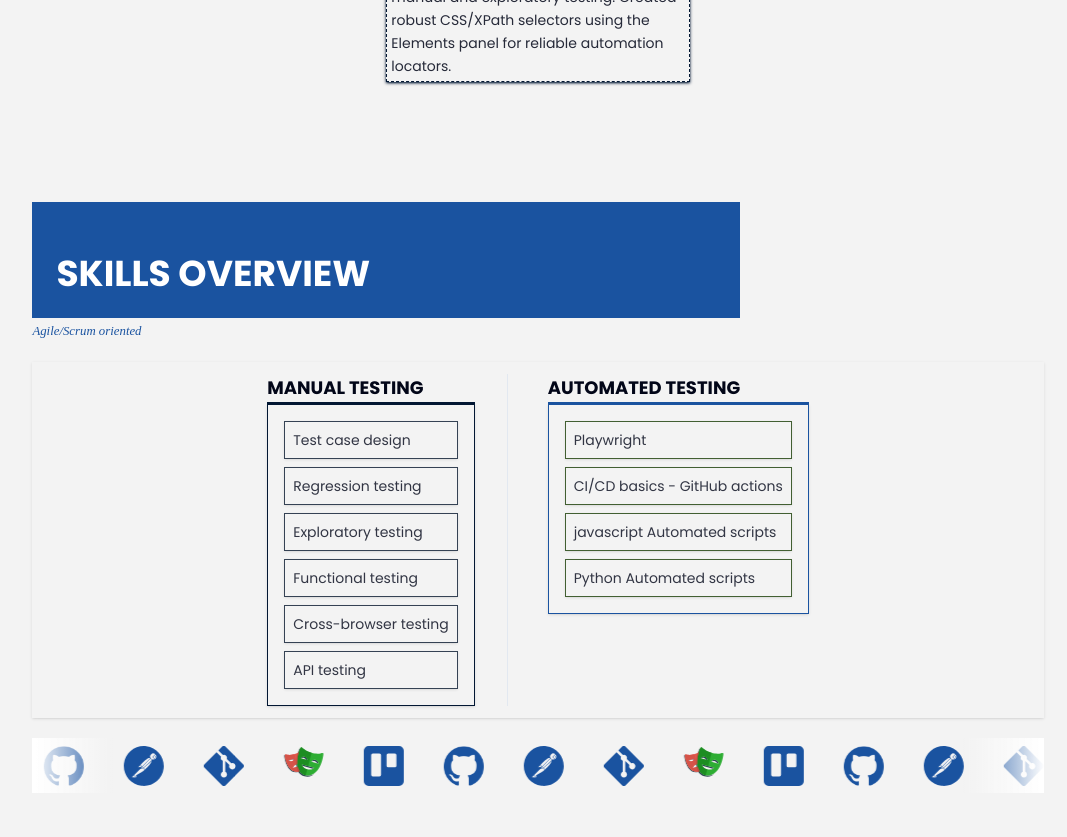
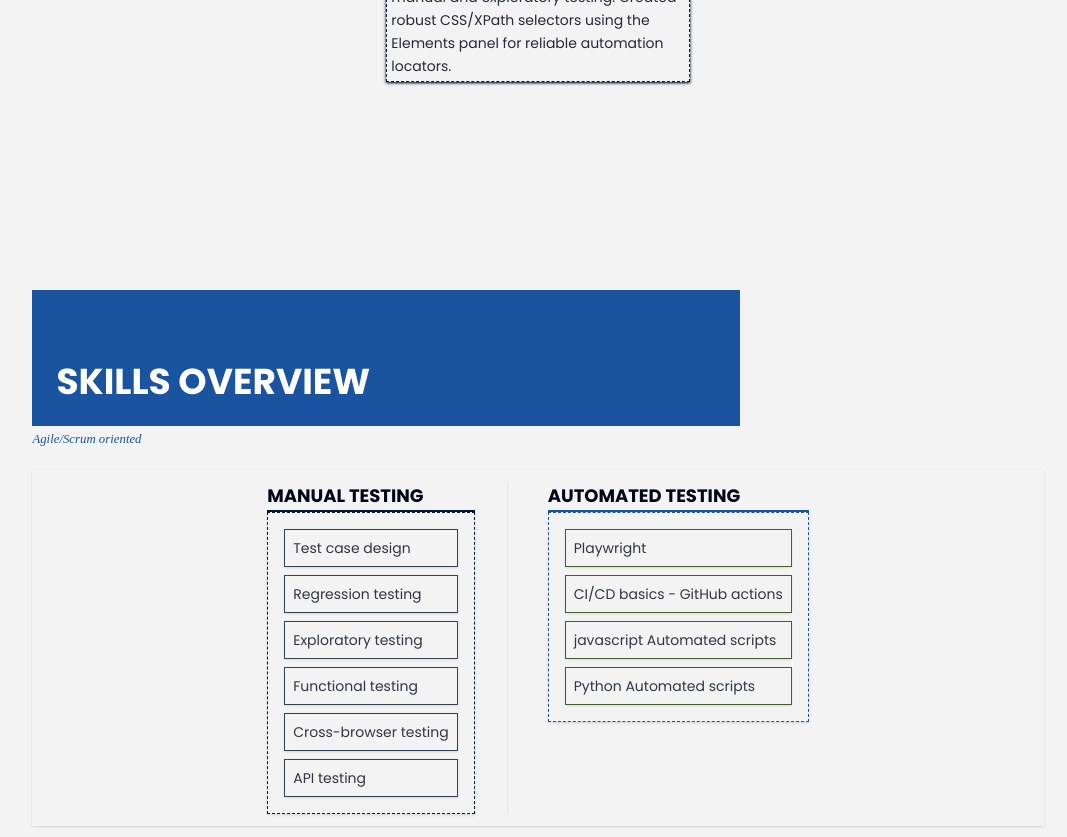
Before and after one commit to Understandingvictor/QA-test-project-using-playwright, a Next.js app in the folder frontEnd/: page / in a window 1280 px wide. Shown: the part 1960-2797 px from the top of the page, without its empty margins (102-1169 px from the left). Built offline with nearby package versions, Linux system fonts and the light colour scheme; no server answers.

Commit message:
fixed errors

```diff
--- a/frontEnd/src/app/page.jsx
+++ b/frontEnd/src/app/page.jsx
@@ -32,6 +32,14 @@ const items = [
     hoverStyles: { bgColor: "#3b82f6", textColor: "#ffffff" },
   },
   {
+    label: "tools and tech",
+    href: "#tools",
+    ariaLabel: "tools",
+    rotation: 8,
+    hoverStyles: { bgColor: "#f59e0b", textColor: "#ffffff" },
+  },
+
+  {
     label: "Technical Skills",
     href: "#skills",
     ariaLabel: "skills",
@@ -42,13 +50,6 @@ const items = [
     label: "projects",
     href: "#projects",
     ariaLabel: "Projects",
-    rotation: 8,
-    hoverStyles: { bgColor: "#f59e0b", textColor: "#ffffff" },
-  },
-  {
-    label: "tools and tech",
-    href: "#tools",
-    ariaLabel: "tools",
     rotation: 8,
     hoverStyles: { bgColor: "#f59e0b", textColor: "#ffffff" },
   },
@@ -326,7 +327,7 @@ dark:shadow-sm dark:shadow-[#021733]  dark:border-2  dark:border-[#021733]  shad
                 </div>
               </div>
             </section>
-            <section id="tools" className=" mt-20 lg:mt-20">
+            <section id="tools" className=" mt-20 mb-10 lg:mt-20">
               <div className="flex dark:bg-transparent lg:mb-10 dark:border-dashed gap-2 mt-6 md:border lg:border-dashed md:max-w-[50%] justify-center items-center">
                 <div className="flex-1 lg:mb-5 md:flex-2 w-1 md:max-w-[20%] ">
                   <Image
@@ -631,15 +632,15 @@ dark:shadow-sm dark:shadow-[#021733]  dark:border-2  dark:border-[#021733]  shad
               initial="hidden"
               whileInView="visible"
               viewport={{ once: true }}
-              className="mt-8 mb-8"
+              className="mt-20 mb-8"
             >
               <div
-                className=" bg-[#1A53A0] lg:mt-20 mt-15  dark:bg-transparent lg:p-3 dark:border-2  dark:border-[#021733] dark:border-none
+                className=" bg-[#1A53A0]  lg:mt-20 mt-20  dark:bg-transparent lg:p-3 dark:border-2  dark:border-[#021733] dark:border-none
                 dark:shadow-sm dark:shadow-[#021733] text-white md:mt-8  max-w-[70%] "
               >
                 <h1
                   id="skills"
-                  className="font-pop1 text-2xl lg:text-4xl lg:pt-10 p-1 md:p-3 "
+                  className="font-pop1 mt-5 text-2xl lg:text-4xl lg:pt-10 p-1 md:p-3 "
                 >
                   SKILLS OVERVIEW
                 </h1>
@@ -652,7 +653,7 @@ dark:shadow-sm dark:shadow-[#021733]  dark:border-2  dark:border-[#021733]  shad
                   <h2 className="font-pop1 text-sm md:text-lg  border-[#021733]  border-b-2">
                     MANUAL TESTING
                   </h2>
-                  <ul className="font-pop2 text-xs md:text-sm border-[#021733]  border shadow-sm p-2 ">
+                  <ul className="font-pop2 text-xs md:text-sm border-[#021733]  border border-dashed shadow-sm p-2 ">
                     {manualSkills.map((skill, index) => (
                       <li
                         key={index}
@@ -667,7 +668,7 @@ dark:shadow-sm dark:shadow-[#021733]  dark:border-2  dark:border-[#021733]  shad
                   <h2 className="font-pop1 md:text-lg  text-sm border-[#1A53A0] border-b-2">
                     AUTOMATED TESTING
                   </h2>
-                  <ul className="font-pop2 text-xs md:text-sm border-[#1A53A0] border shadow-sm p-2 ">
+                  <ul className="font-pop2 text-xs md:text-sm border-[#1A53A0] border-dashed border shadow-sm p-2 ">
                     {automationSkills.map((skill, index) => (
                       <li
                         key={index}
@@ -897,7 +898,7 @@ dark:shadow-sm dark:shadow-[#021733]  dark:border-2  dark:border-[#021733]  shad
                 </div>
               </div>
             </motion.section>
-            <section className="mt-20 mb-20">
+            <section id="cv" className="mt-20 mb-20">
               <center>
                 <a
                   href={`https://drive.google.com/uc?export=download&id=1VzkjbZvl8dmEVgKspisLoyCRwnnVgGgO`}
```
